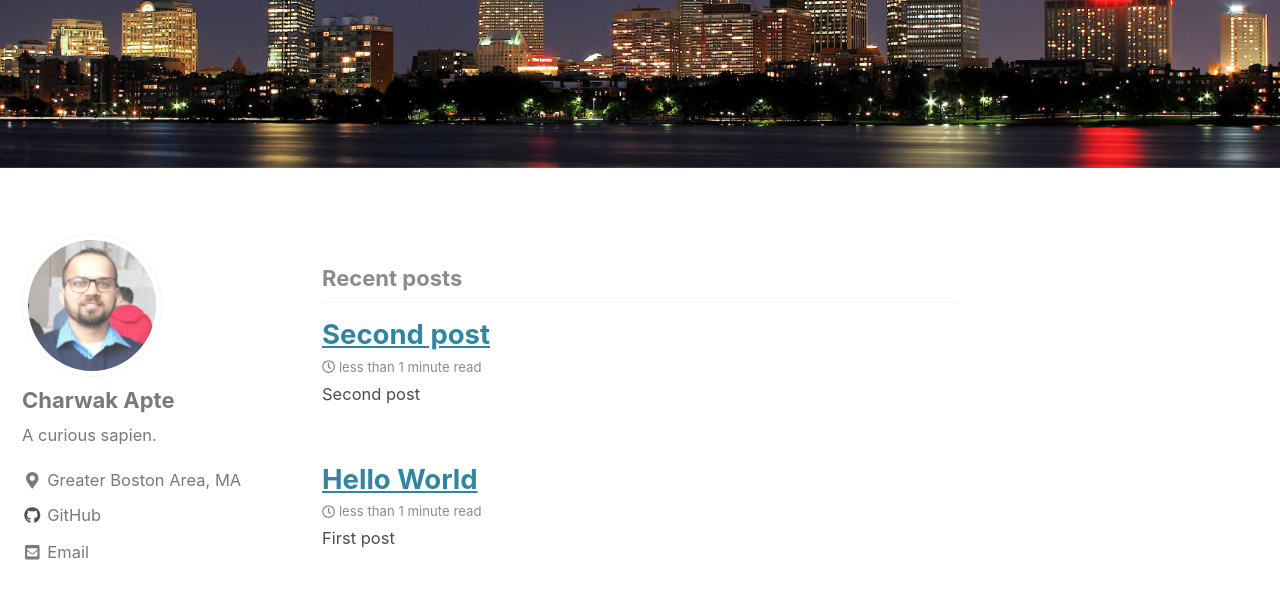
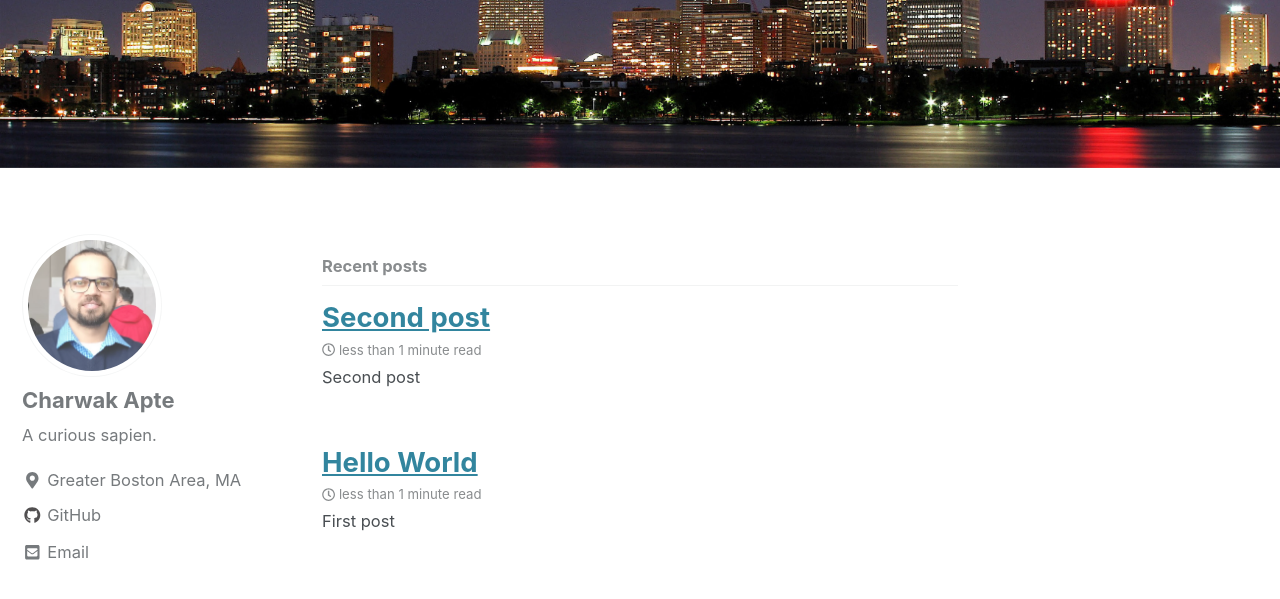
Before and after one commit to charwak/charwak.github.io, a Jekyll site: the page built from index.html, in a window 1280 px wide and 900 px high, scrolled down 307 px. Shown: the top 599 px of the window. Built offline with Jekyll 4.4.1, drawn with Linux system fonts in a browser that asks for light colours; cached includes are drawn as plain includes; nearby versions of some CDN libraries; the list of posts is cut into pages by our own code.

Commit message:
Changing styles

```diff
--- a/_sass/minimal-mistakes/_archive.scss
+++ b/_sass/minimal-mistakes/_archive.scss
@@ -25,7 +25,7 @@
 .archive__subtitle {
   margin: 1.414em 0 0;
   padding-bottom: 0.5em;
-  font-size: $type-size-5;
+  font-size: $type-size-6;
   color: $muted-text-color;
   border-bottom: 1px solid $border-color;
 
@@ -194,7 +194,7 @@
 
   .archive__item-title {
     margin-top: 0.5em;
-    font-size: $type-size-5;
+    font-size: $type-size-6;
   }
 
   .archive__item-excerpt {
```
